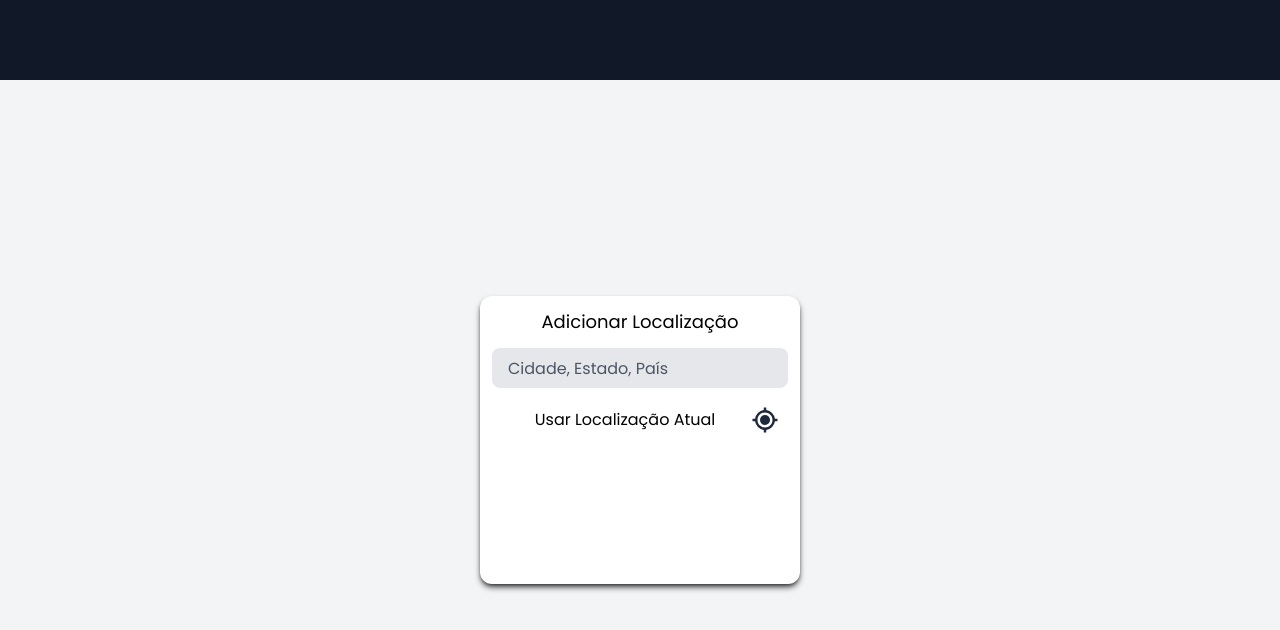
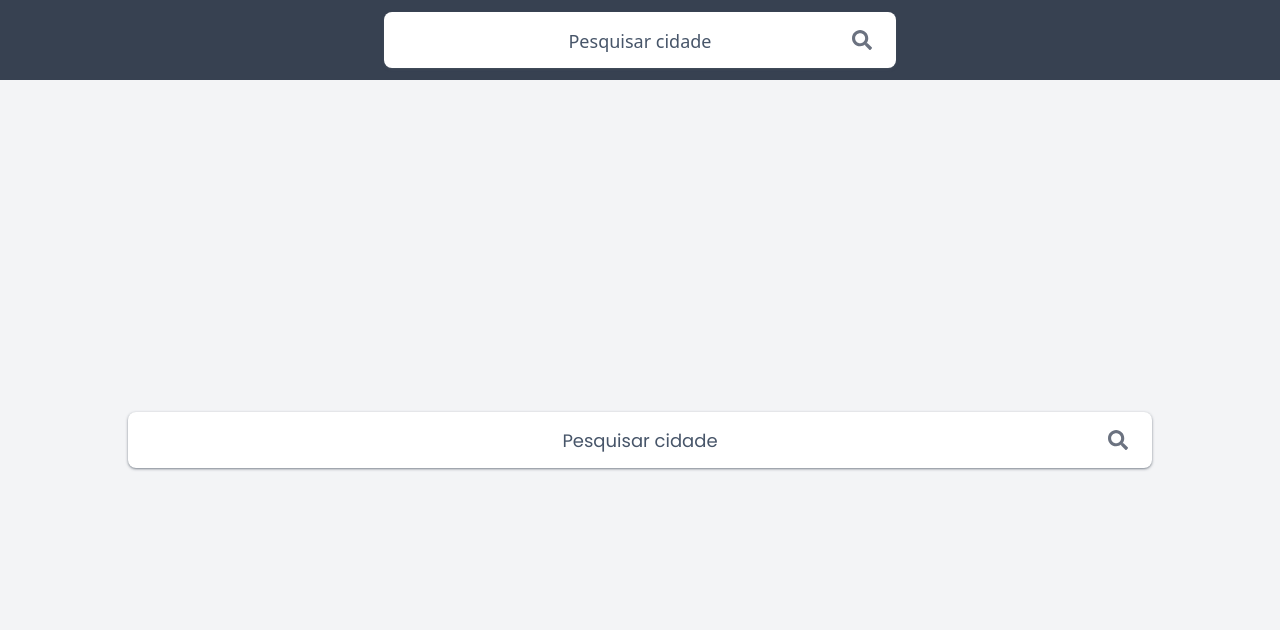
Before and after one commit to vitorito/weather-or-not-here-we-come, a Next.js app: page / in a window 1280 px wide. Shown: the top 630 px of the page. Built offline with nearby package versions, Linux system fonts and the light colour scheme.

Commit message:
Add SearchCity to the main page

```diff
--- a/src/components/Button.tsx
+++ b/src/components/Button.tsx
@@ -7,7 +7,7 @@ function Button({
 }: ButtonHTMLAttributes<HTMLButtonElement>) {
   return (
     <button
-      className={`w-full outline-none rounded-md px-2 py-1 ${className}`}
+      className={`w-full outline-none rounded-md ${className}`}
       {...props}
     />
   );
--- a/src/components/city-weather/CityWeather.tsx
+++ b/src/components/city-weather/CityWeather.tsx
@@ -3,6 +3,7 @@ import CurrentWeather from './CurrentWeather';
 import NextDaysWeather from './NextDaysWeather';
 import NextHoursWeather from './NextHoursWeather';
 import TodayWeather from './TodayWeather';
+import SearchCity from '../search-city/SearchCity';
 
 type CityWeatherProps = {
   city: FullCityWeatherData;
@@ -14,6 +15,7 @@ function CityWeather({ city }: CityWeatherProps) {
       className="grid grid-cols-1 md:grid-cols-2 gap-4 md:gap-y-5
       w-full h-fit p-3 md:p-6"
     >
+      <SearchCity className='-mt-0.5 -mb-1.5 sm:hidden' />
       <CurrentWeather city={city} />
       <TodayWeather city={city} />
       <NextDaysWeather city={city} />
--- a/src/components/city-weather/CurrentWeather.tsx
+++ b/src/components/city-weather/CurrentWeather.tsx
@@ -47,16 +47,16 @@ function CurrentWeather({ city }: CurrentWeatherProps) {
     >
       <weatherInfo.icon
         title={`Clima ${weatherInfo.name}`}
-        className="fill-current z-10"
+        className="fill-current"
         size={100}
       />
-      <div title="Temperatura" className="z-10">
+      <div title="Temperatura" className='relative -right-1'>
         <span className="text-6xl">
           {Math.round(currentWeather.temperature)}
         </span>
         <span className="relative -top-7 text-4xl">°</span>
       </div>
-      <span title="Clima" className="text-xl z-10">
+      <span title="Clima" className="text-xl">
         {weatherInfo.name}
       </span>
       <WindInfo
--- a/src/components/city-weather/NextDaysWeather.tsx
+++ b/src/components/city-weather/NextDaysWeather.tsx
@@ -75,7 +75,7 @@ function NextDaysWeather({ city }: NextDaysWeatherProps) {
         type="button"
         onClick={() => setIsShrinked((prev) => !prev)}
         className="bg-white h-14 -mt-2 border border-current
-        text-cyan-900 text-lg md:hidden shadow shadow-black/50"
+        text-slate-800 text-lg md:hidden shadow shadow-black/50"
       >
         {isShrinked ? 'Próximos dias' : 'Mostrar menos'}
       </Button>
--- a/src/components/city-weather/NextHoursWeather.tsx
+++ b/src/components/city-weather/NextHoursWeather.tsx
@@ -86,7 +86,7 @@ function NextHoursWeather({ city }: NextHoursWeatherProps) {
           <li
             key={hour.dateTime}
             className="flex flex-col gap-1 justify-between items-center grow text-gray-900
-            w-full h-36 px-2 border-r-2 border-amber-900 last:border-none"
+            w-full h-36 px-2 border-r-2 border-yellow-800 last:border-none"
           >
             <span>{hour.hour}:00</span>
             <div className="flex items-end grow">
@@ -95,7 +95,7 @@ function NextHoursWeather({ city }: NextHoursWeatherProps) {
                 className="w-8 rounded-t-xl from-orange-700 to-yellow-400 bg-gradient-to-t"
               />
             </div>
-            <span className="decoration-wavy decoration-neutral-700">
+            <span>
               {hour.temperature}°
             </span>
           </li>
--- a/src/components/layout/Header.tsx
+++ b/src/components/layout/Header.tsx
@@ -1,5 +1,11 @@
+import SearchCity from '../search-city/SearchCity';
+
 function Header() {
-  return <header className="bg-gray-900 w-full h-[10vh]" />;
+  return (
+    <header className="relative flex items-center bg-gray-700 w-full h-[10vh] max-h-[90px] z-10">
+      <SearchCity className="hidden sm:flex max-w-md md:max-w-lg m-auto" />
+    </header>
+  );
 }
 
 export default Header;
--- a/src/components/search-city/SearchCity.tsx
+++ b/src/components/search-city/SearchCity.tsx
@@ -1,22 +1,34 @@
 import { SearchCityData } from '@/lib/searchCities';
 import { useState } from 'react';
 import SearchForm from './SearchForm';
+import SelectCurrentLocationButton from './SelectCurrentLocationButton';
 import SearchResult from './SearchResult';
-import SelectCurrentLocationButton from './SelectCurrentLocationButton';
 
-function SearchCity() {
+type SearchCityProps = {
+  className?: string;
+};
+
+function SearchCity({ className }: SearchCityProps) {
   const [results, setResults] = useState<SearchCityData[]>([]);
 
   return (
-    <div
-      className="flex flex-col w-80 h-72 p-3 bg-white rounded-xl shadow-md shadow-black/70
-      font-poppins overflow-hidden"
-    >
+    <div className={`relative flex w-full ${className}`}>
       <SearchForm setResults={setResults} />
-      <SelectCurrentLocationButton />
-      {results.length > 0 && <SearchResult result={results} />}
+      <div
+        className="absolute inset-x-0 top-[120%] w-full p-2 bg-white
+        rounded-md shadow shadow-gray-600/70 z-20 text-base
+        scale-0 peer-focus-within:scale-100 transition-transform duration-300
+        [&_button]:py-1 [&_button]:px-2"
+      >
+        <SelectCurrentLocationButton />
+        <SearchResult result={results} />
+      </div>
     </div>
   );
 }
 
+SearchCity.defaultProps = {
+  className: '',
+};
+
 export default SearchCity;
--- a/src/components/search-city/SearchForm.tsx
+++ b/src/components/search-city/SearchForm.tsx
@@ -4,6 +4,7 @@ import {
   searchCities,
 } from '@/lib/searchCities';
 import { ChangeEvent, Dispatch, SetStateAction, useState } from 'react';
+import { FaSearch } from 'react-icons/fa';
 
 type SearchFormProps = {
   setResults: Dispatch<SetStateAction<SearchCityData[]>>;
@@ -24,19 +25,27 @@ function SearchForm({ setResults }: SearchFormProps) {
   };
 
   return (
-    <form action="#" className="flex flex-col items-center gap-3">
-      <label htmlFor="search" className="text-lg">
-        Adicionar Localização
+    <form action="#" className="relative flex flex-col items-center gap-3 w-full peer">
+      <label htmlFor="search" className="text-lg sr-only">
+        Adicionar localização
       </label>
       <input
         type="text"
         id="search"
         spellCheck={false}
         autoComplete="off"
-        placeholder="Cidade, Estado, País"
+        placeholder="Pesquisar cidade"
         value={cityName}
         onChange={handleCityNameChange}
-        className="w-full h-10 bg-gray-200 rounded-lg px-4 outline-none placeholder:text-gray-600"
+        className="w-full h-12 xsm:h-14 px-4 bg-white opacity-75 sm:opacity-100 focus:opacity-100 peer
+        text-gray-800 text-xl text-center shadow shadow-gray-600/60 rounded-lg outline-none
+        placeholder:text-slate-600 placeholder:text-lg focus:placeholder:text-transparent
+        placeholder:transition-colors placeholder:duration-300 focus:placeholder:duration-[0ms]"
+      />
+      <FaSearch
+        size={20}
+        className="absolute right-4 md:right-6 top-1/2 -translate-y-1/2 text-gray-500
+        peer-focus:text-slate-700 pointer-events-none"
       />
     </form>
   );
--- a/src/components/search-city/SearchResult.tsx
+++ b/src/components/search-city/SearchResult.tsx
@@ -8,27 +8,27 @@ type SearchResultProps = {
 
 function SearchResult({ result }: SearchResultProps) {
   return (
-    <ul className="flex flex-col gap-1 w-full overflow-y-auto grow">
+    <ul
+      className="relative flex flex-col gap-1 grow w-full max-h-64
+      overflow-y-auto overscroll-contain"
+    >
       {result.map((city) => (
         <li key={city.id}>
-          <Button
-            type="button"
-            className="flex items-center hover:bg-gray-200"
-          >
+          <Button type="button" className="flex items-center hover:bg-gray-200">
             <div className="flex flex-wrap grow">
-              <div className="w-full">{city.name}</div>
-              <div className="flex flex-wrap grow justify-center">
+              <p className="w-full">{city.name}</p>
+              <p className="flex flex-wrap grow justify-center">
                 {city.admin1 && (
                   <span className="text-sm text-gray-600 mr-1">
                     {city.admin1},
                   </span>
                 )}
                 <span className="text-sm text-gray-600">{city.country}</span>
-              </div>
+              </p>
             </div>
             <MdAddLocationAlt
               size={30}
-              className="fill-slate-800 min-w-[30px] h-full"
+              className="fill-slate-700 min-w-[30px] h-full"
             />
           </Button>
         </li>
--- a/src/components/search-city/SelectCurrentLocationButton.tsx
+++ b/src/components/search-city/SelectCurrentLocationButton.tsx
@@ -1,17 +1,27 @@
 import { BiCurrentLocation } from 'react-icons/bi';
 import Button from '../Button';
 
-function SelectCurrentLocationButton() {
+type SelectCurrentLocationButtonProps = {
+  className?: string;
+};
+
+function SelectCurrentLocationButton({
+  className,
+}: SelectCurrentLocationButtonProps) {
   return (
     <Button
       type="button"
-      className="flex items-center
-      min-h-[48px] mt-2 hover:bg-gray-200"
+      className={`flex items-center min-h-[55px] p-0
+      bg-white hover:bg-gray-200 ${className}`}
     >
-      <span className="grow">Usar Localização Atual</span>
-      <BiCurrentLocation size={30} className="fill-slate-800" />
+      <p className="grow">Usar Localização Atual</p>
+      <BiCurrentLocation size={30} className="fill-slate-700" />
     </Button>
   );
 }
 
+SelectCurrentLocationButton.defaultProps = {
+  className: '',
+};
+
 export default SelectCurrentLocationButton;
```
